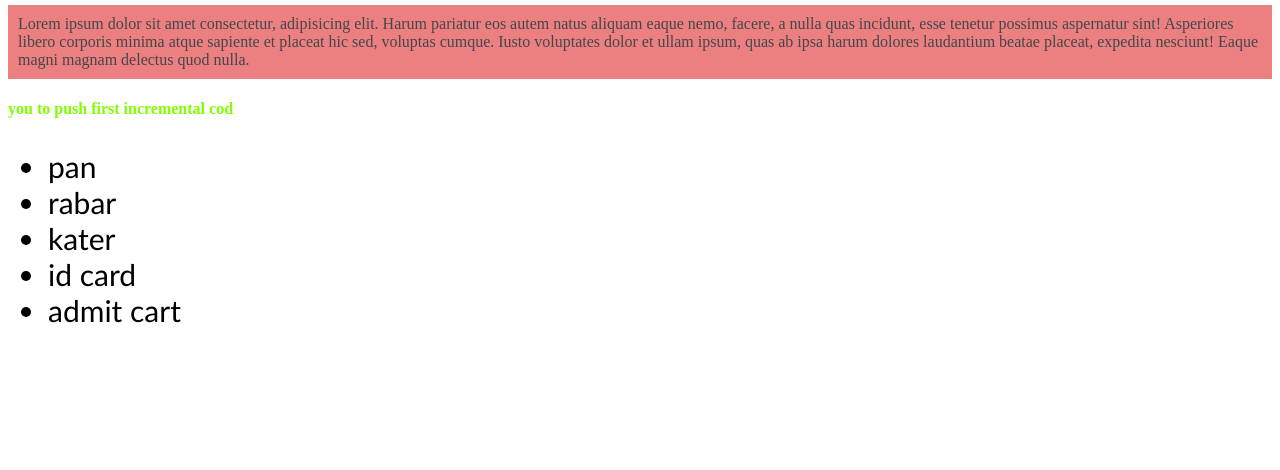
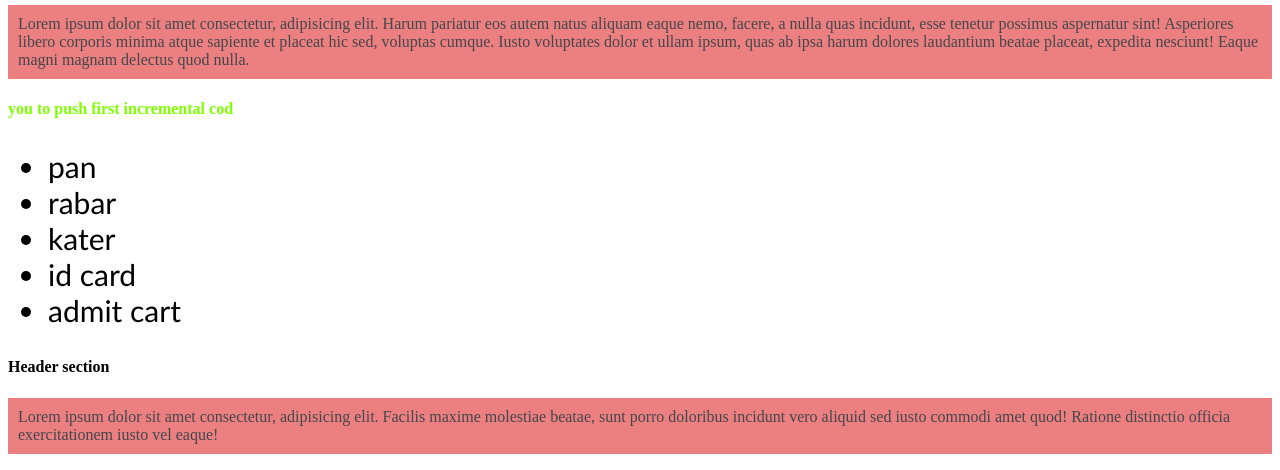
Before and after one commit to jahidulosd/my-first-github-repo, a plain HTML site: page index.html in a window 1280 px wide. Shown: the part 572-1042 px from the top of the page. Before the commit the page ends 930 px from the top, so only its background shows below. Drawn offline with Linux system fonts and the light colour scheme.

Commit message:
added header section  push code

```diff
--- a/index.html
+++ b/index.html
@@ -29,6 +29,12 @@
             <li>id card</li>
             <li>admit cart</li>
         </ul>
+        <div>
+            <h4>Header section</h4>
+            <p>
+                Lorem ipsum dolor sit amet consectetur, adipisicing elit. Facilis maxime molestiae beatae, sunt porro doloribus incidunt vero aliquid sed iusto commodi amet quod! Ratione distinctio officia exercitationem iusto vel eaque!
+            </p>
+        </div>
     </div>
 </div>
 </body>
```
